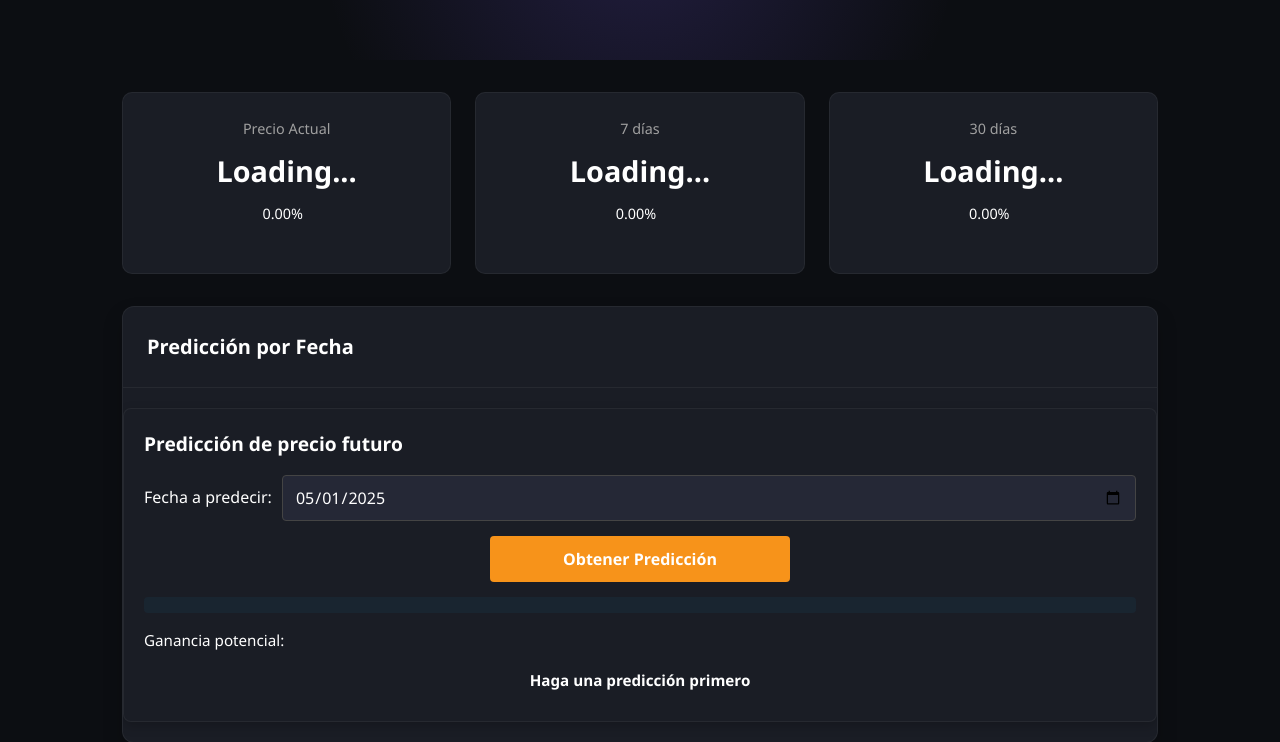
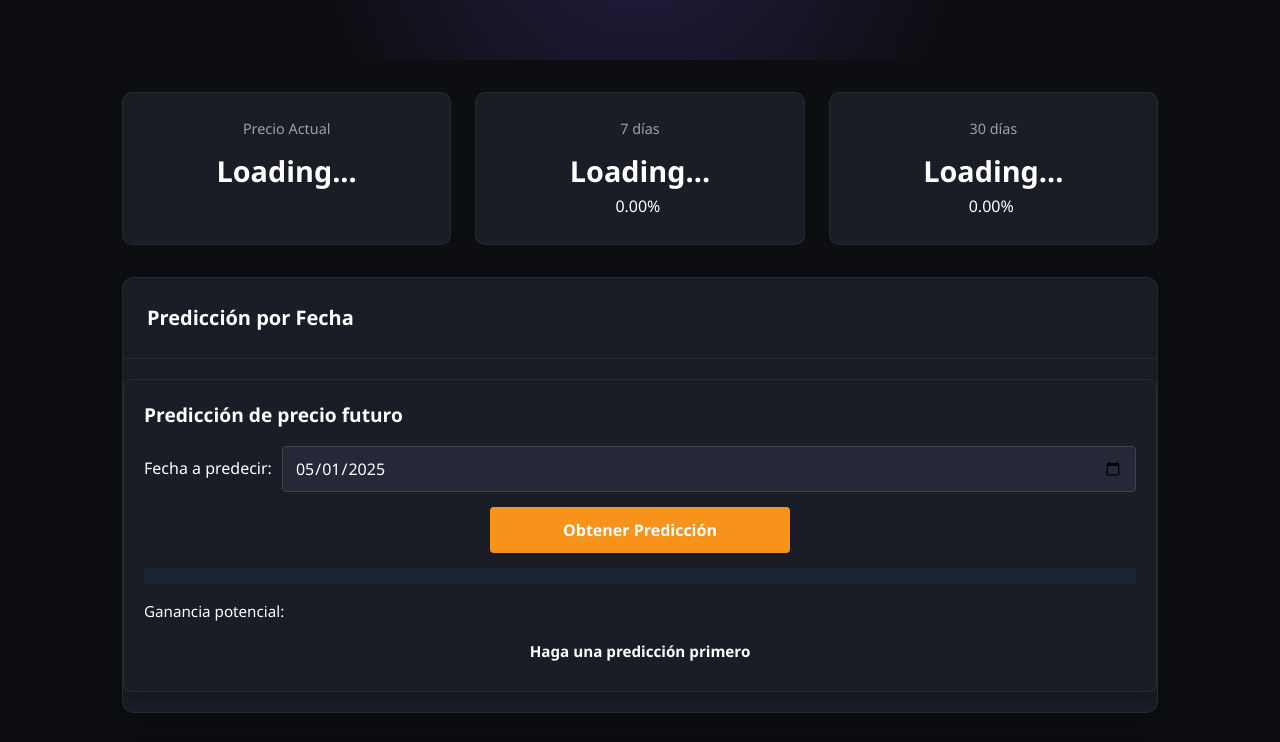
Before and after one commit to rosagomezzgil/c2425-R6sw, a FastAPI app: page / in a window 1280 px wide. Shown: the part 333-1075 px from the top of the page. Run offline with FastAPI, Linux system fonts and the light colour scheme.

Commit message:
Update index.html

```diff
--- a/templates/index.html
+++ b/templates/index.html
@@ -35,31 +35,24 @@
             <div class="data-card">
                 <div class="data-label">Precio Actual</div>
                 <div class="data-value" id="current-price">Loading...</div>
-                <div class="data-change">
-                    <span id="current-percent">0.00%</span>
-                    <span id="current-arrow"><i class="fas fa-arrow-up positive-change"></i></span>
-                </div>
-                <div class="profit-amount" id="current-profit"></div>
             </div>
 
             <div class="data-card">
                 <div class="data-label">7 días</div>
                 <div class="data-value" id="price-7d">Loading...</div>
-                <div class="data-change">
+                <div id="change-7d">
                     <span id="percent-7d">0.00%</span>
-                    <span id="arrow-7d"><i class="fas fa-arrow-up positive-change"></i></span>
+                    <span id="arrow-7d"></span>
                 </div>
-                <div class="profit-amount" id="profit-7d"></div>
             </div>
 
             <div class="data-card">
                 <div class="data-label">30 días</div>
                 <div class="data-value" id="price-30d">Loading...</div>
-                <div class="data-change">
+                <div id="change-30d">
                     <span id="percent-30d">0.00%</span>
-                    <span id="arrow-30d"><i class="fas fa-arrow-up positive-change"></i></span>
+                    <span id="arrow-30d"></span>
                 </div>
-                <div class="profit-amount" id="profit-30d"></div>
             </div>
         </div>
 
```
